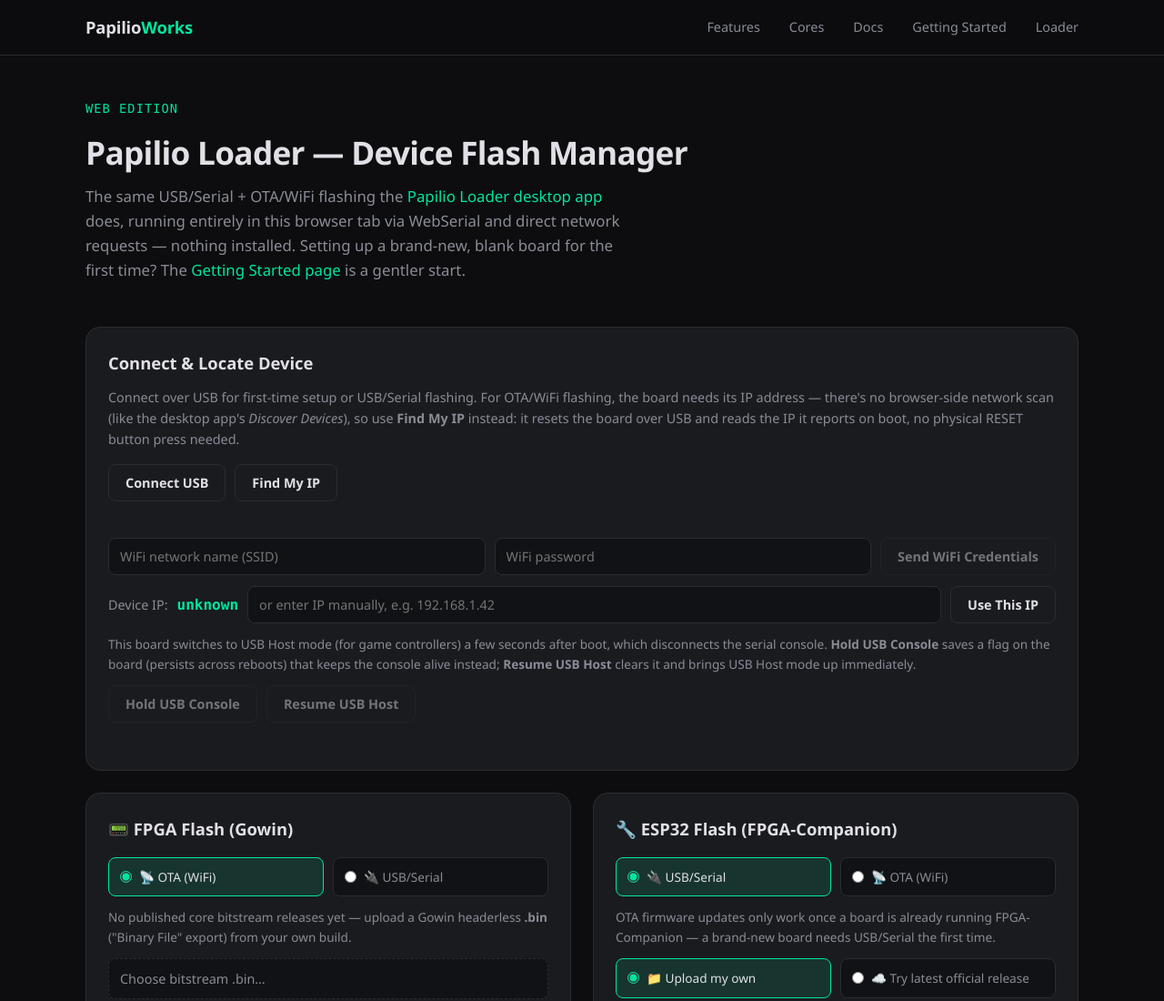
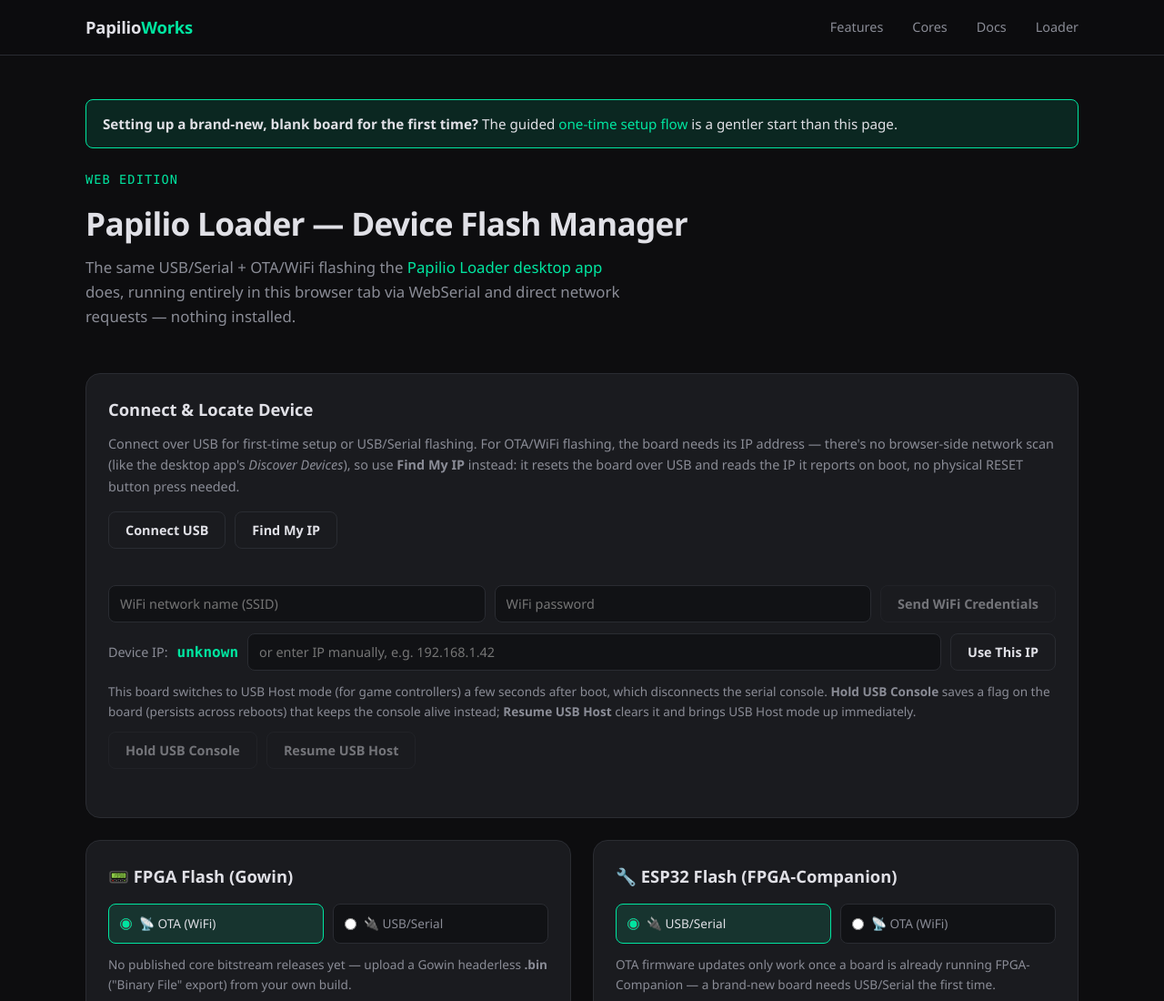
Before and after one commit to Papilio-Labs/papilio-loader-mcp, a website: page apps/web/loader/index.html in a window 1280 px wide. Shown: the top 1100 px of the page at 91% size. Drawn offline with Linux system fonts and the light colour scheme.

Commit message:
Drop standalone Getting Started navbar link, add cross-links instead
- Removed the 'Getting Started' navbar item from both the tool page and the Loader page nav -- the docs site's own Getting Started section is the canonical destination for that name.
- Added a prominent callout banner at the top of the Loader page linking to the guided one-time setup flow instead of burying it in body copy.
- Added .flash-banner-info style variant for the new callout.

```diff
--- a/apps/web/css/widgets.css
+++ b/apps/web/css/widgets.css
@@ -30,6 +30,12 @@
 .flash-banner-warn {
   background: var(--warn-dim);
   border: 1px solid var(--warn);
+  color: var(--text);
+}
+
+.flash-banner-info {
+  background: var(--accent-dim);
+  border: 1px solid var(--accent);
   color: var(--text);
 }
 
--- a/apps/web/loader/index.html
+++ b/apps/web/loader/index.html
@@ -19,22 +19,24 @@
         <li><a href="../#features">Features</a></li>
         <li><a href="../#cores">Cores</a></li>
         <li><a href="../docs/">Docs</a></li>
-        <li><a href="../getting-started/">Getting Started</a></li>
         <li><a href="./" class="accent">Loader</a></li>
       </ul>
     </nav>
   </header>
 
   <main class="container loader-page">
+    <div id="blank-board-banner" class="flash-banner flash-banner-info">
+      <strong>Setting up a brand-new, blank board for the first time?</strong>
+      The guided <a href="../getting-started/">one-time setup flow</a> is a gentler start than this page.
+    </div>
+
     <div class="flash-intro">
       <div class="hero-eyebrow">Web Edition</div>
       <h1 class="section-title">Papilio Loader — Device Flash Manager</h1>
       <p class="section-sub">
         The same USB/Serial + OTA/WiFi flashing the
         <a href="https://github.com/Papilio-Labs/papilio-loader-mcp" target="_blank" rel="noopener">Papilio Loader desktop app</a>
-        does, running entirely in this browser tab via WebSerial and direct network requests —
-        nothing installed. Setting up a brand-new, blank board for the first time?
-        The <a href="../getting-started/">Getting Started page</a> is a gentler start.
+        does, running entirely in this browser tab via WebSerial and direct network requests — nothing installed.
       </p>
     </div>
 
```
Also changed, not shown: apps/web/getting-started/index.html (+0 -1 lines).
